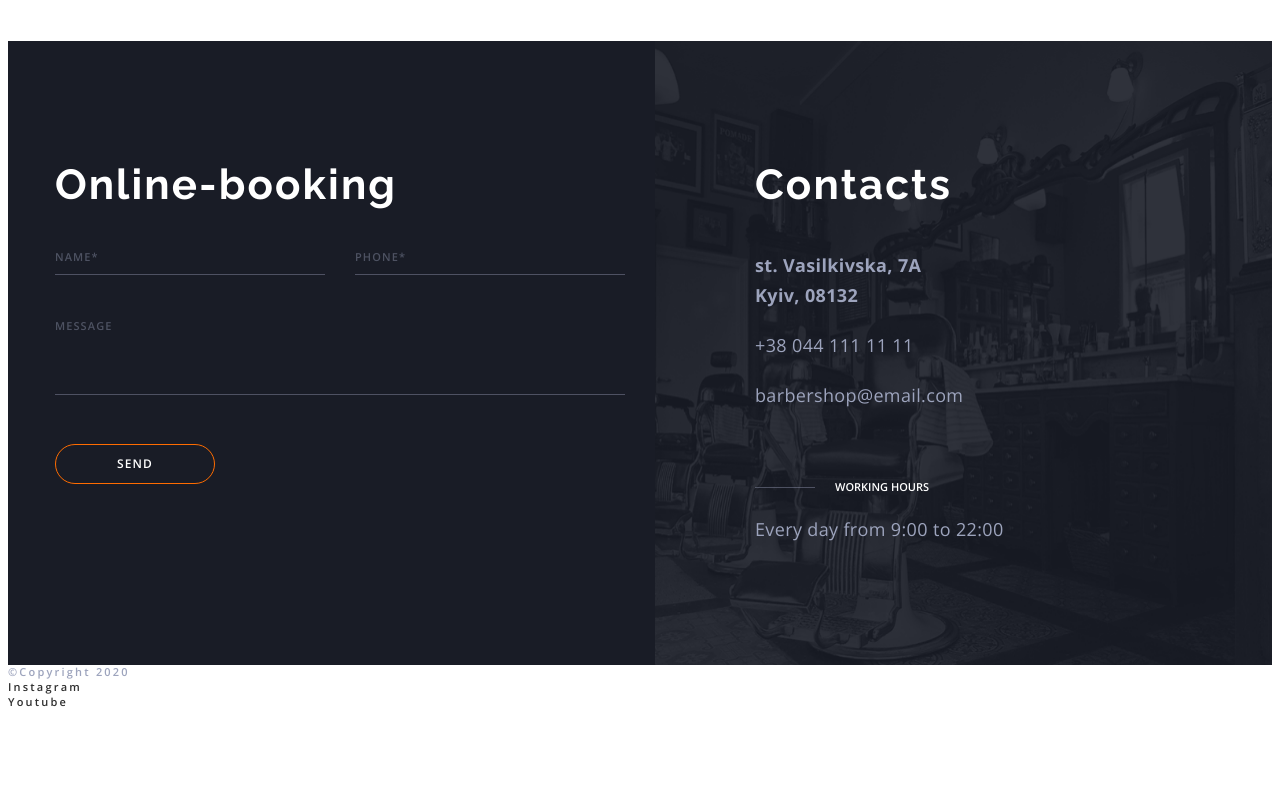
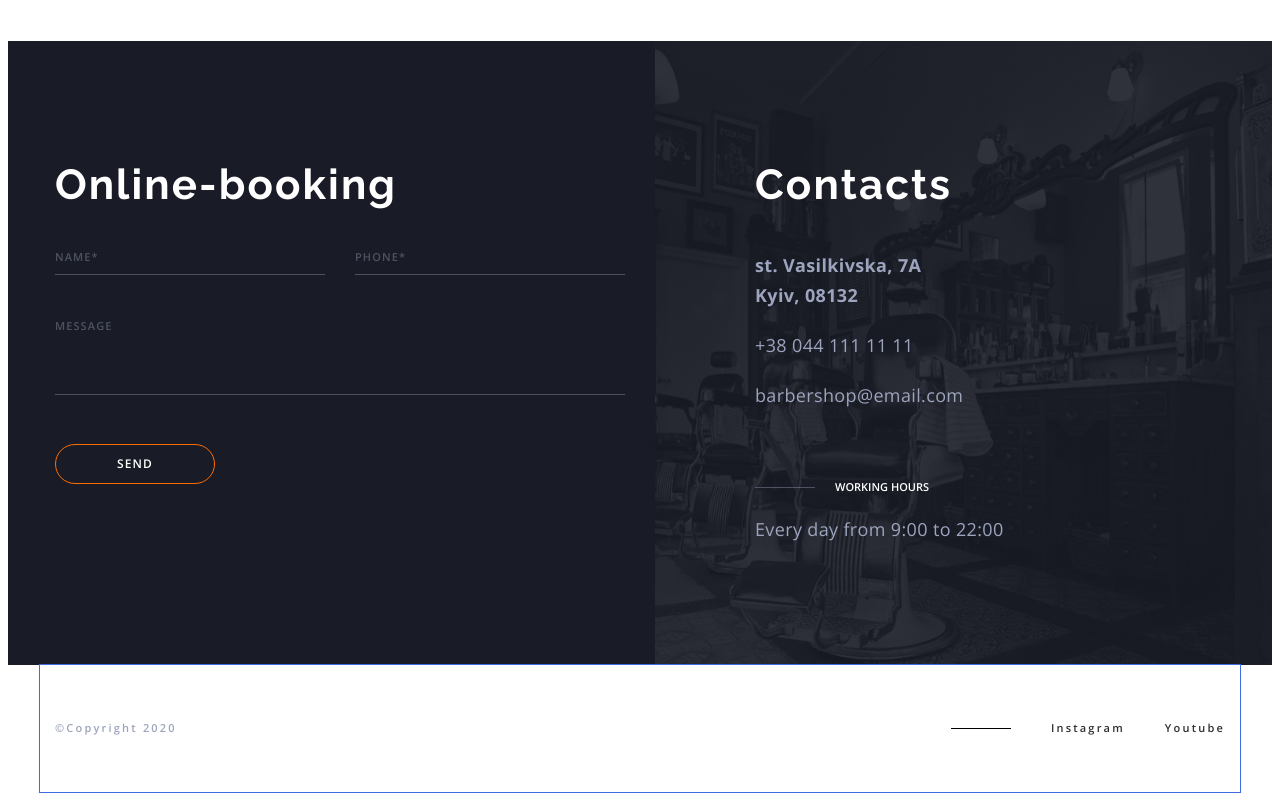
Before and after one commit to AlbinaKovalchuk/barbershop, a plain HTML site: page index.html in a window 1280 px wide. Shown: the part 4118-4918 px from the top of the page. Before the commit the page ends 4836 px from the top, so only its background shows below. Drawn offline with nearby package versions, Linux system fonts and the light colour scheme.

Commit message:
add styles footer

```diff
--- a/css/styles.css
+++ b/css/styles.css
@@ -779,7 +779,13 @@ body {
 }
 
 /* --------------------------------------------- footer --------------------------------------- */
-.footer {}
+.footer {
+  padding-top: 56px;
+  padding-bottom: 56px;
+  outline: 1px solid royalblue;
+  display: flex;
+  justify-content: space-between;
+}
 
 .footer-copyright {
   /* font-family:'Open Sans', sans-serif; */
@@ -790,7 +796,19 @@ body {
   color: #9DA4BD;
 }
 
-.footer-list {}
+.footer-list {
+  display: flex;
+  align-items: center;
+  gap: 40px;
+}
+
+.footer-list::before {
+  content: '';
+  width: 60px;
+  height: 1px;
+  background-color: currentColor;
+
+}
 
 .footer-item {
   /* font-family:'Open Sans', sans-serif; */
--- a/index.html
+++ b/index.html
@@ -95,7 +95,7 @@
         </section>
         <!---------------------------------------------- prices   ---------------------------------------- -->
         <section class="prices section">
-            <div class="container">
+            <div class="container ">
                 <p class="prices-top-text top-text">Spend your time with the best masters</p>
                 <h2 class="prices-title" id="services and prices" data-aos="fade-up" data-aos-duration="1000"> Services
                     and prices </h2>
@@ -337,8 +337,10 @@
         </div>
     </main>
     <!----------------------------------   footer  ------------------------------------------- -->
-    <footer class="footer">
+    <footer class="footer container">
+
         <p class="footer-copyright"> &#169;Copyright 2020 </p>
+
         <ul class="footer-list list">
             <li class="footer-item "><a class="footer-link link" href="" target="_blank"
                     rel="noopener noreferrer nofollow">Instagram</a></li>
@@ -393,7 +395,5 @@
     <!---- Animate On Scroll Library ( link + js) -->
     <script src="https://unpkg.com/aos@2.3.1/dist/aos.js"></script>
     <script> AOS.init();</script>
-
-</body>
-
+ </body>
 </html>
```
Also changed, not shown: sass/main.css (added), sass/main.scss (added), 1 other file.
